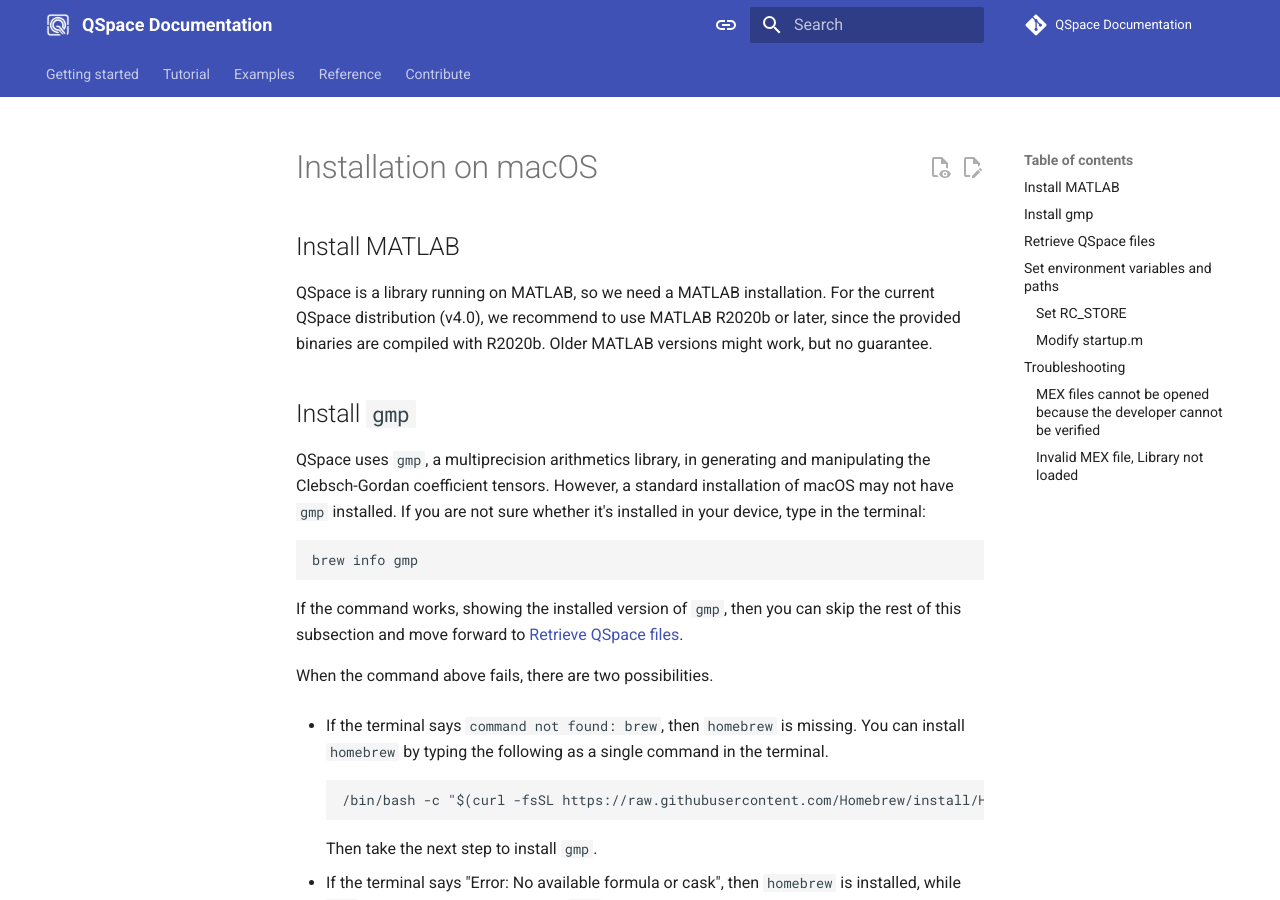
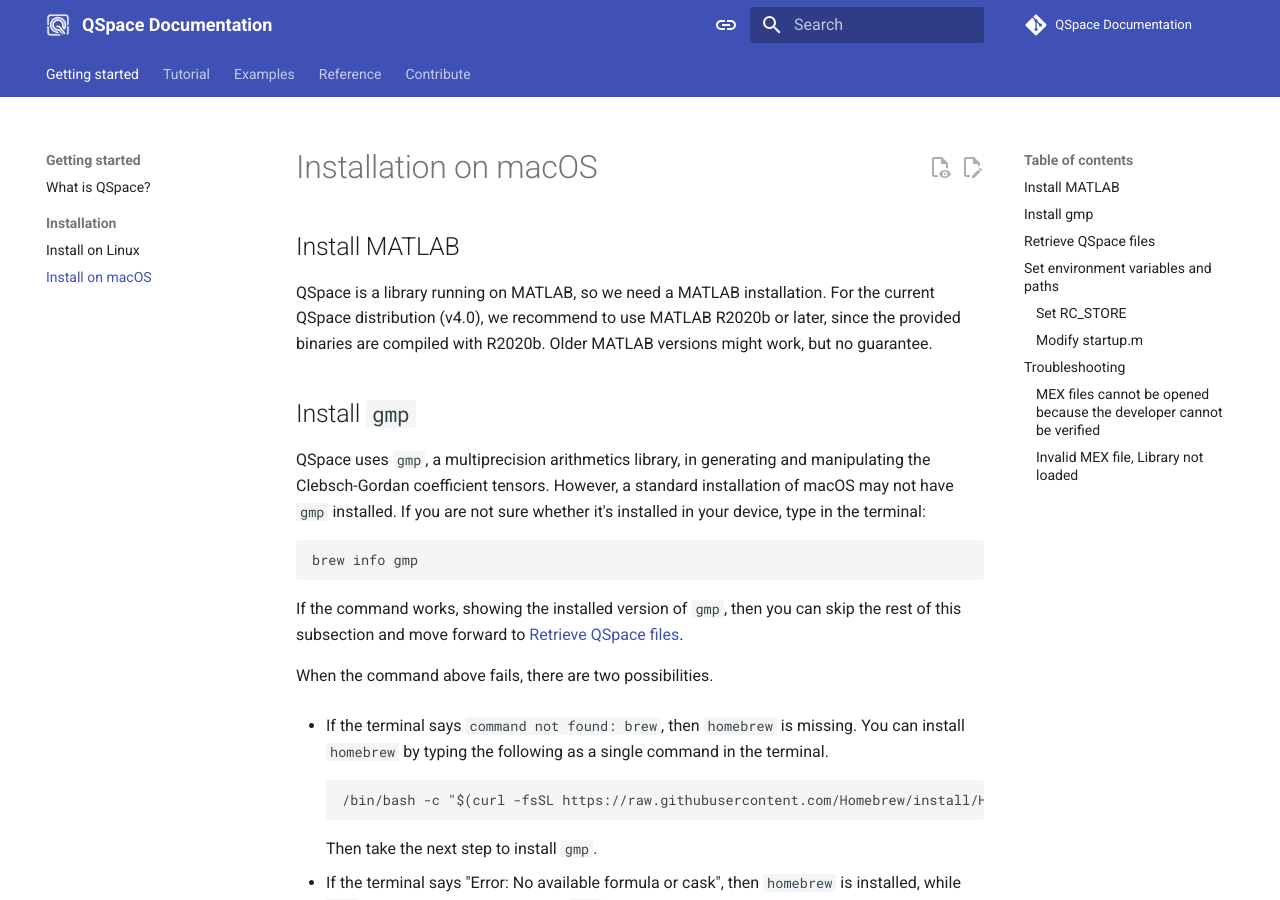
Before and after one commit to Open-Source-QSpace/QSpace-Documentation, an MkDocs documentation site: the page built from docs/macOS.md, in a window 1280 px wide and 900 px high. Built offline with MkDocs 1.6.1 and Material for MkDocs 9.7.7, drawn with Linux system fonts in a browser that asks for light colours; comment, search, counter and statistics services are not loaded; the version menu is left out.

Commit message:
Update installation guide on macOS

```diff
--- a/mkdocs.yml
+++ b/mkdocs.yml
@@ -5,6 +5,7 @@
     - What is QSpace?: index.md
     - Installation:
       - "Install on Linux": Linux.md
+      - "Install on macOS": macOS.md
   - Tutorial:
     - "Get to Know QSpace": tutorial/QSpace_intro.md
     - "Starting Point: getLocalSpace": tutorial/getLocalSpace.md
```
